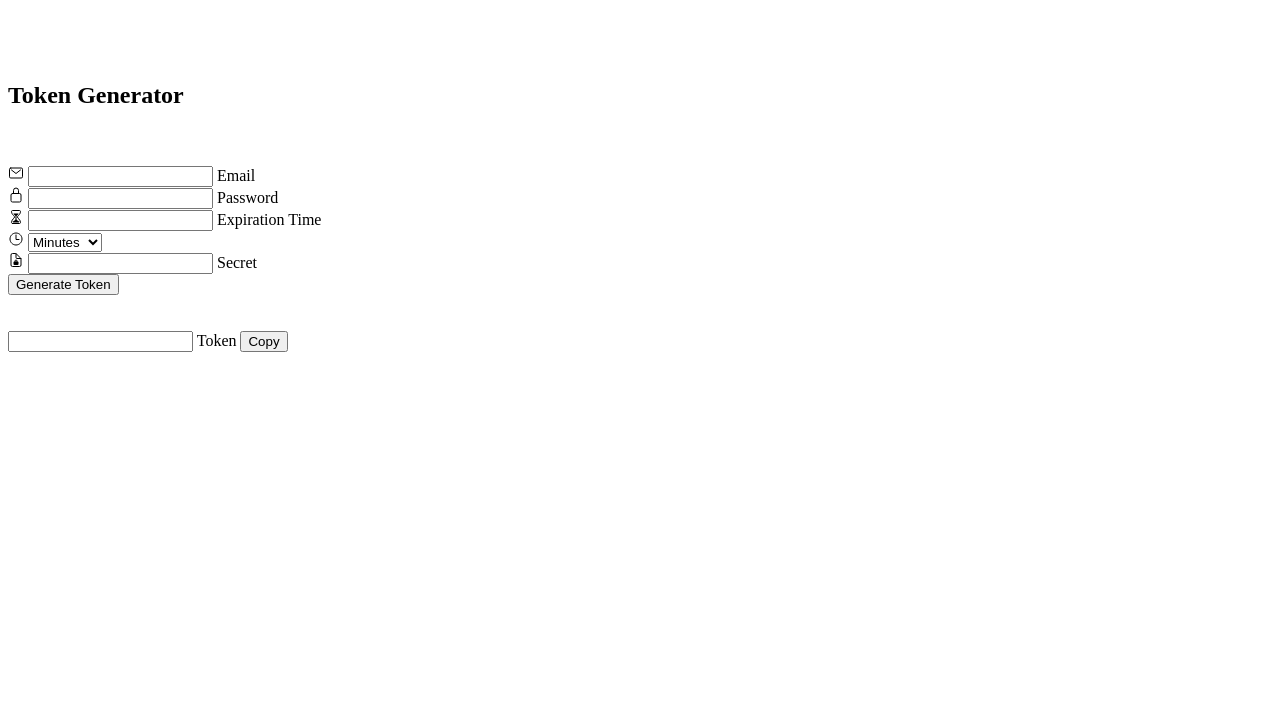
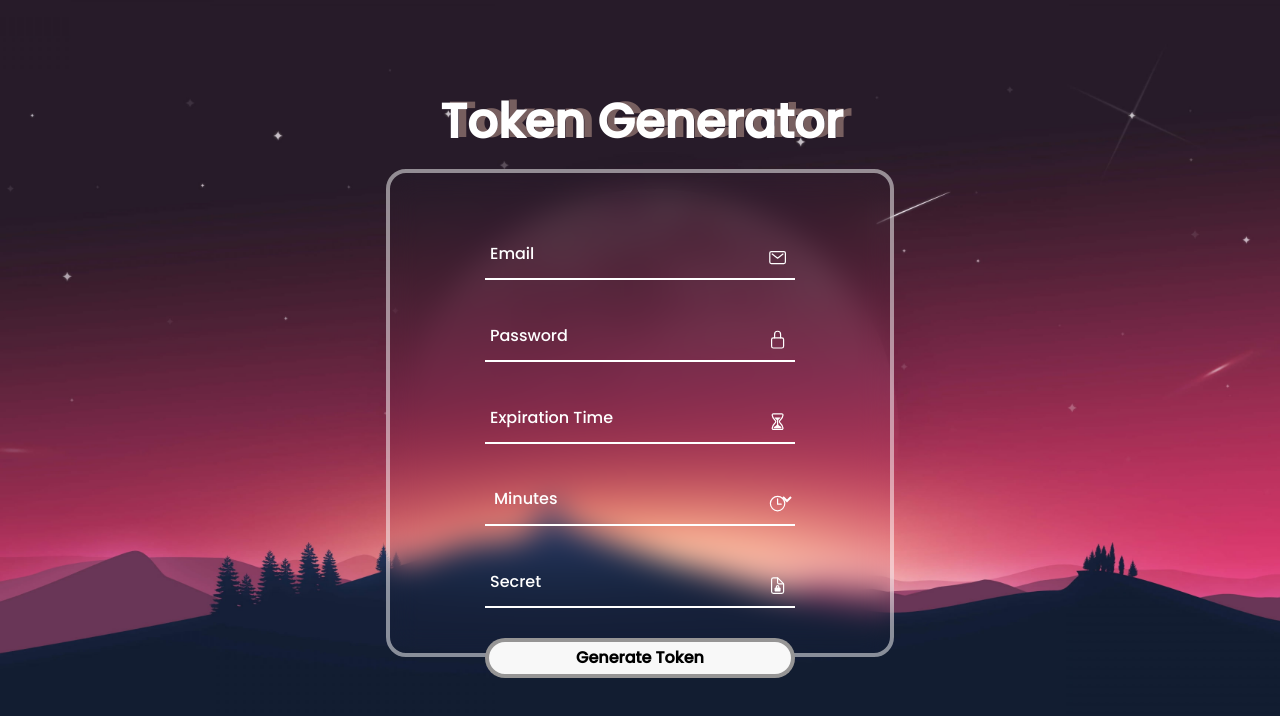
Before and after one commit to Ajayos/Token-Generator, a website: page index.html in a window 1280 px wide. Drawn offline with nearby package versions, Linux system fonts and the light colour scheme; the site is published under a folder, as on GitHub Pages, so addresses that start at the root find nothing.

Commit message:
Update index.html

```diff
--- a/index.html
+++ b/index.html
@@ -1,7 +1,7 @@
 <!DOCTYPE html>
 <html lang="en">
 <head>
-  <link rel="stylesheet" href="/index.css">
+  <link rel="stylesheet" href="./index.css">
    <script src="https://cdnjs.cloudflare.com/ajax/libs/jsonwebtoken/8.5.1/jsonwebtoken.min.js"></script>
   <title>Token Generator</title>
 </head>
```
